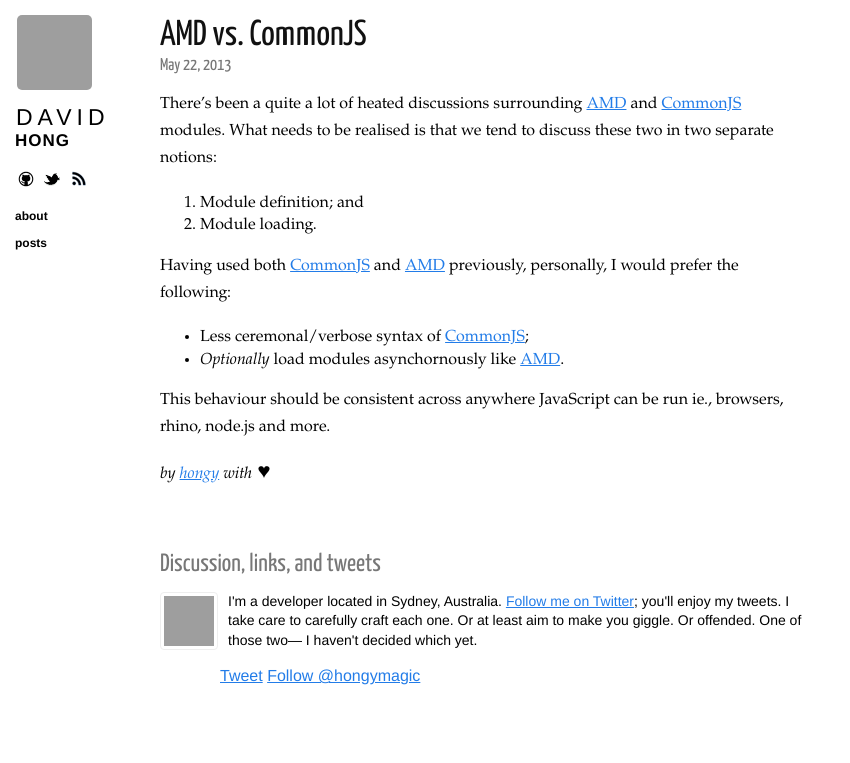
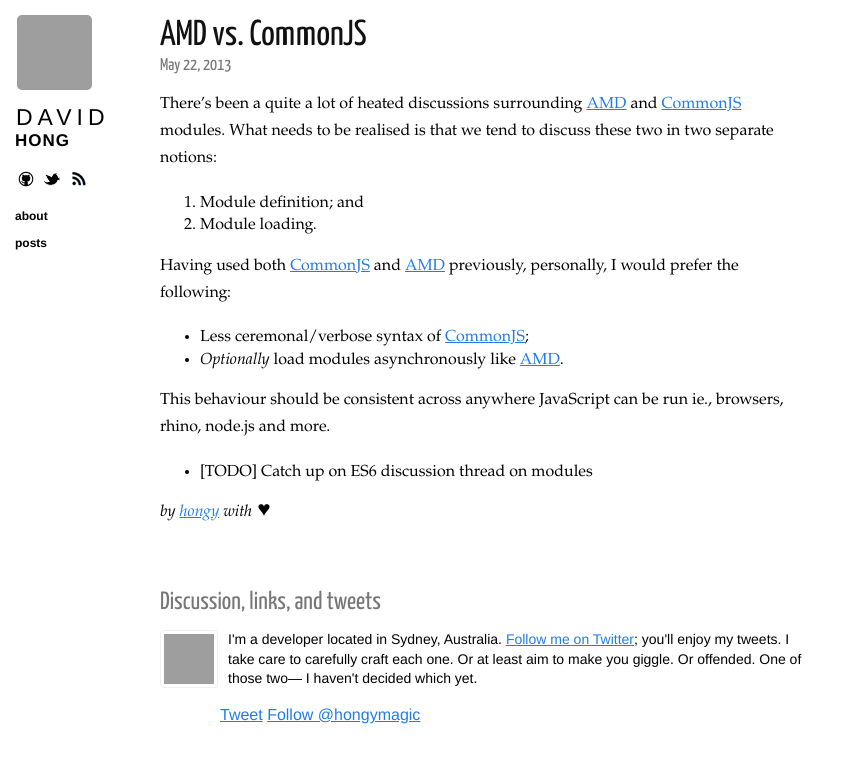
Before and after one commit to hongymagic/hongymagic.github.io, a Jekyll site: the page built from _posts/2013-05-22-amd-vs-common-js.markdown, in a window 1280 px wide, cut to the strip 0-763 px from the top of the page. Shown: the whole strip, without its empty margins (0-850 px from the left). Built offline with Jekyll 4.4.1, drawn with Linux system fonts in a browser that asks for light colours; nearby versions of some CDN libraries; Markdown is read by kramdown in place of the engine named in the settings; comment, search, counter and statistics services are not loaded; grey boxes are pictures that could not be loaded.

Commit message:
Correct spelling

```diff
--- a/_posts/2013-05-22-amd-vs-common-js.markdown
+++ b/_posts/2013-05-22-amd-vs-common-js.markdown
@@ -15,10 +15,12 @@ Having used both [CommonJS][] and [AMD][] previously, personally, I would
 prefer the following:
 
 - Less ceremonal/verbose syntax of [CommonJS][];
-- *Optionally* load modules asynchornously like [AMD][].
+- *Optionally* load modules asynchronously like [AMD][].
 
 This behaviour should be consistent across anywhere JavaScript can be run ie.,
 browsers, rhino, node.js and more.
+
+- [TODO] Catch up on ES6 discussion thread on modules
 
 *by [hongy][] with* ♥
 
```
